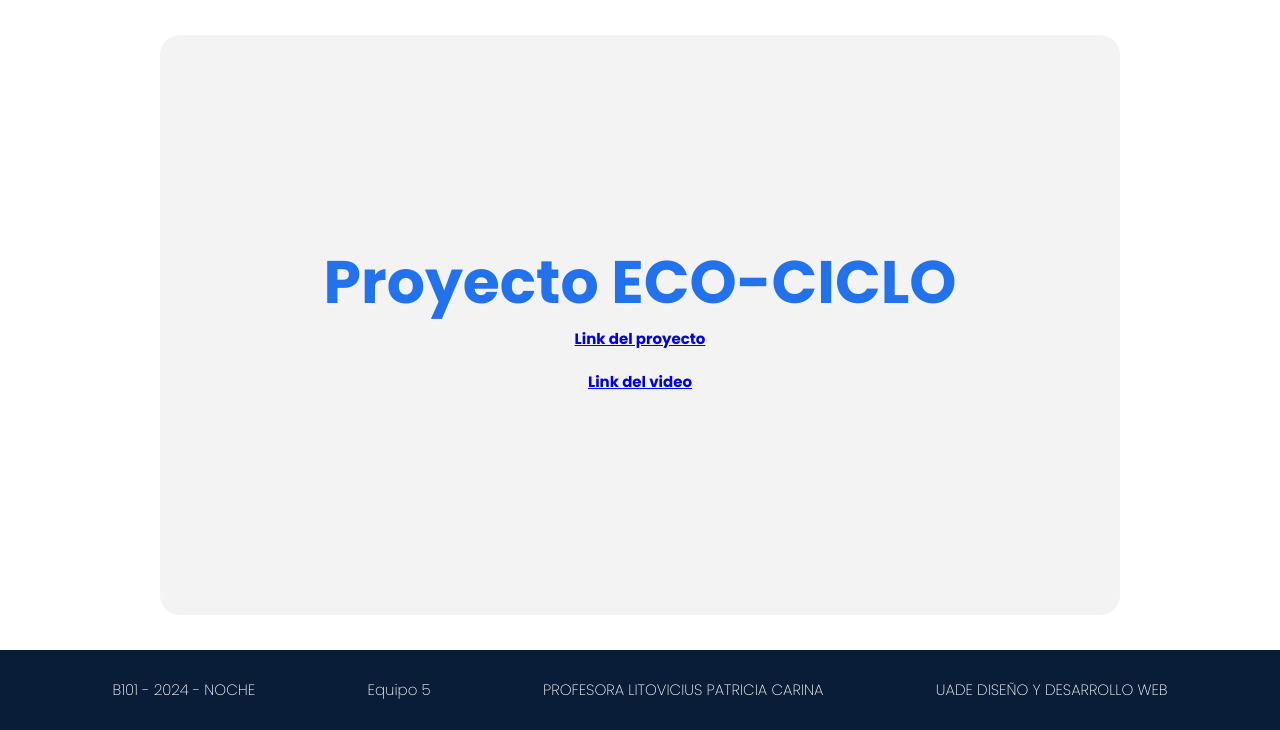
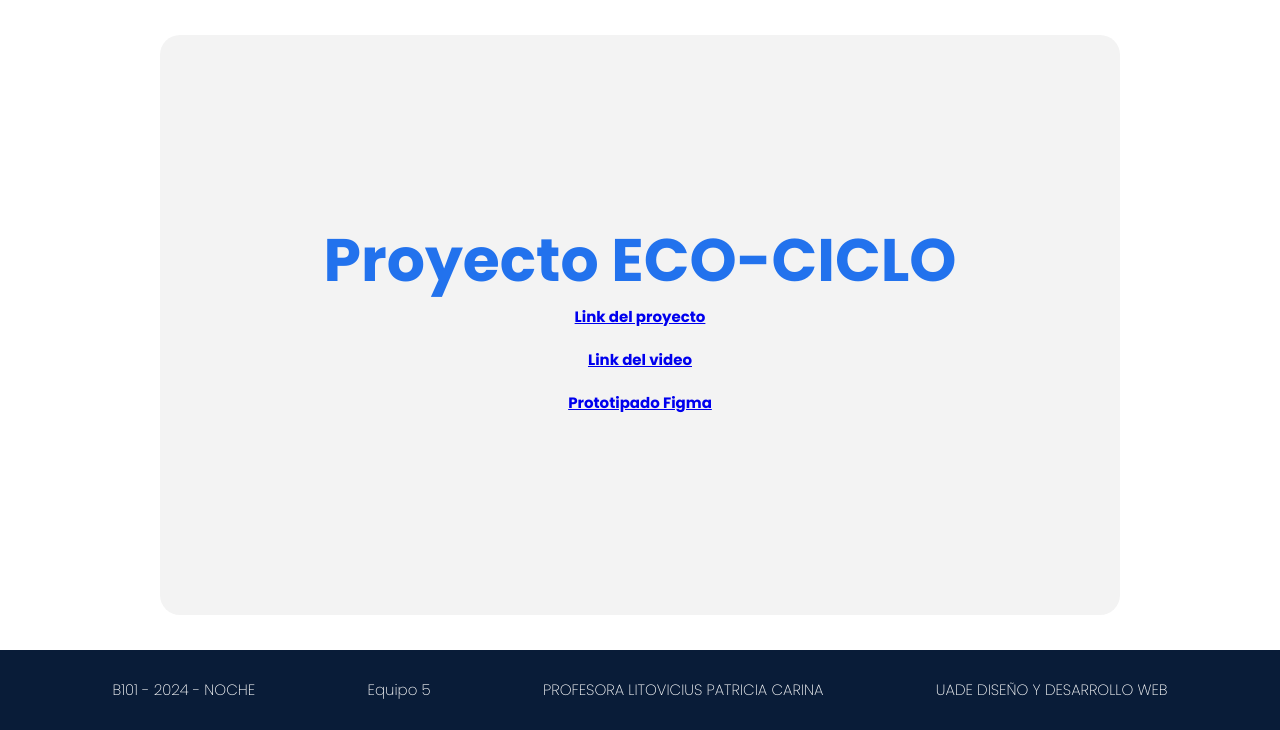
Before and after one commit to LautaroToiw/EcoCiclo, a plain HTML site: page sitiopryecto.html in a window 1280 px wide. Shown: the part 510-1240 px from the top of the page. Drawn offline with Linux system fonts and the light colour scheme.

Commit message:
Update sitiopryecto.html

```diff
--- a/sitiopryecto.html
+++ b/sitiopryecto.html
@@ -41,6 +41,7 @@
             <p>Proyecto ECO-CICLO</p>
             <a target="_blank" href="https://maximopita02.github.io/TrabajoFinal/" style="font-size: 15px; padding-bottom: 20px;">Link del proyecto</a>
             <a target="_blank" href="https://youtu.be/FzQgaPWMtp0" style="font-size: 15px; padding-bottom: 20px;">Link del video</a>
+            <a target="_blank" href="https://www.figma.com/design/7c7fG4ya9f1u9oEVa4TjMz/Untitled?node-id=1-480&t=yZ1Xjjx6Q2tVg2tR-1" style="font-size: 15px; padding-bottom: 20px;">Prototipado Figma</a>
         </section>
     </main>
 
```
